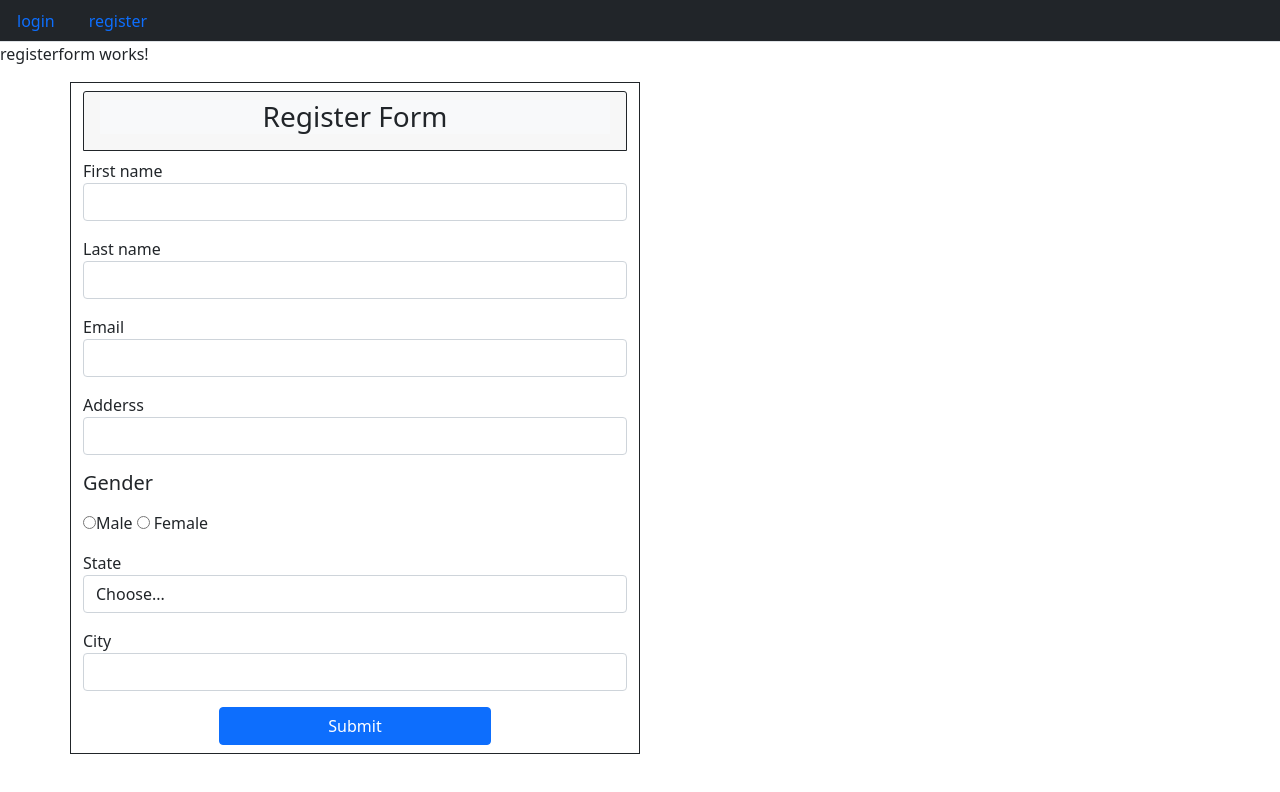
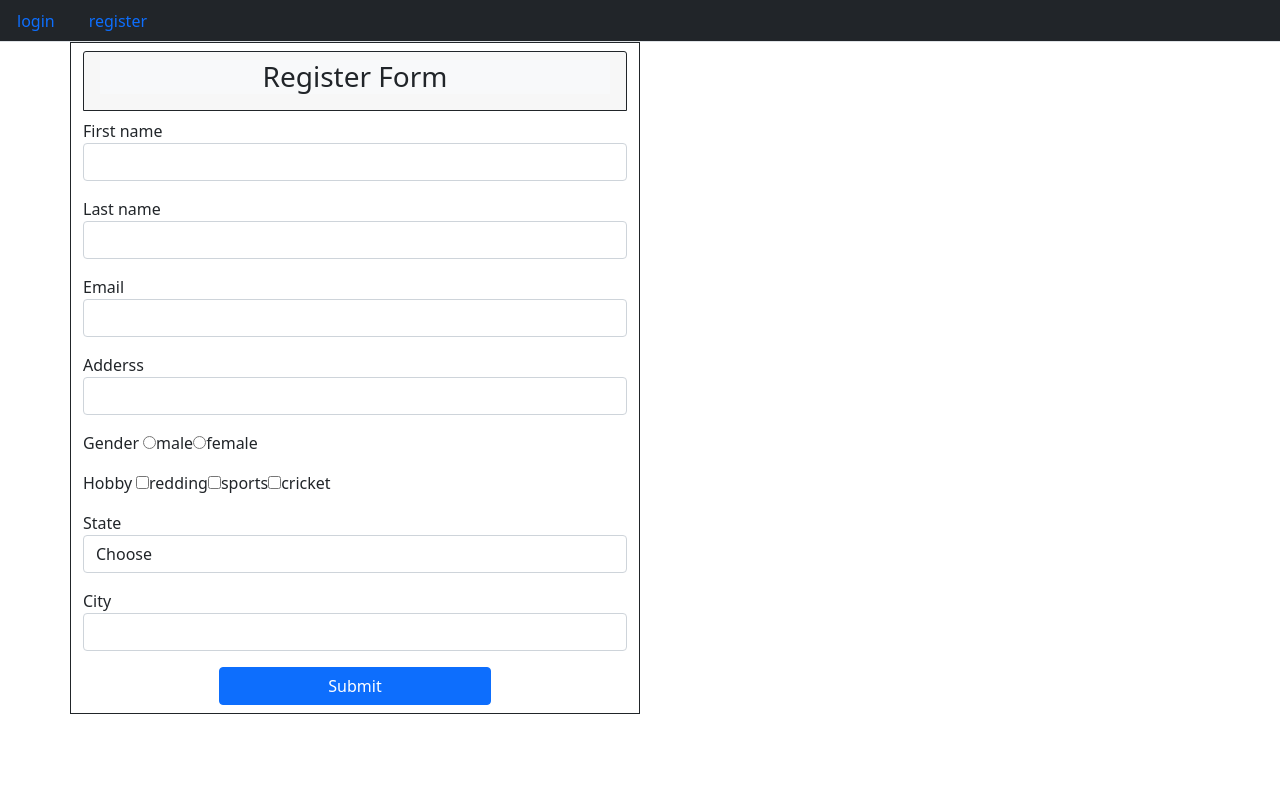
Before and after one commit to Tushar-tagline/ng-learning, an Angular app: page /register in a window 1280 px wide. Shown: the top 792 px of the page. Built offline with nearby package versions, Linux system fonts and the light colour scheme; a web font is replaced by a local one.

Commit message:
give the validation

```diff
--- a/src/app/app.module.ts
+++ b/src/app/app.module.ts
@@ -8,6 +8,7 @@ import { FontAwesomeModule } from '@fortawesome/angular-fontawesome';
 import { FormsModule, ReactiveFormsModule } from '@angular/forms';
 import { LoginformComponent } from './loginform/loginform.component';
 import { RegisterformComponent } from './registerform/registerform.component';
+
 
 @NgModule({
   declarations: [
@@ -21,7 +22,8 @@ import { RegisterformComponent } from './registerform/registerform.component';
     AppRoutingModule,
     FontAwesomeModule,
     FormsModule,
-    ReactiveFormsModule
+    ReactiveFormsModule,
+
   ],
   providers: [],
   bootstrap: [AppComponent]
--- a/src/app/loginform/loginform.component.html
+++ b/src/app/loginform/loginform.component.html
@@ -11,8 +11,7 @@
                             <label for="exampleInputEmail1" class="form-label">Email address</label>
                             <input type="email" class="form-control" id="exampleInputEmail1" ngModel name="email"
                                 required email #emailInput=ngModel>
-                            <span *ngIf="!emailInput.valid  && emailInput.touched" class="error">enter the valid
-                                email</span>
+                            <span *ngIf="!emailInput.valid  && emailInput.touched" class="error">enter the valid email</span>
                         </div>
                         <div class="mb-3">
                             <label for="exampleInputPassword1" class="form-label">Password</label>
--- a/src/app/loginform/loginform.component.ts
+++ b/src/app/loginform/loginform.component.ts
@@ -9,10 +9,11 @@ import { NgForm } from '@angular/forms';
 })
 export class LoginformComponent implements OnInit {
   @ViewChild('form') form!: NgForm;
+  public showdata: boolean = false;
+  public email: any;
+  public password: any;
   public user = { email: '', password: '' };
-  showdata: boolean = false;
-  email: any;
-  password: any;
+
   constructor() {}
 
   ngOnInit(): void {}
--- a/src/app/registerform/registerform.component.html
+++ b/src/app/registerform/registerform.component.html
@@ -1,52 +1,70 @@
-<p>registerform works!</p>
 <div class="container">
     <div class="row">
         <div class="col-sm-6 border border-dark bg-opacity-10">
-            <form [formGroup]="myreactive" (ngSubmit)="onsumbit()">
+            <form [formGroup]="myreactive" (ngSubmit)="onsumbit()" novalidate>
                 <div class="card-header text-center mb-2 border border-dark mt-2">
                     <h3 class="bg-light">Register Form</h3>
                 </div>
                 <div class="mb-3">
                     <label> First name</label>
-                    <input type="text" class="form-control" formControlName="fname"/>
+                    <input type="text" class="form-control" formControlName="fname" />
+                    <span *ngIf="user && !user.valid && user.touched" class="rerror">Please enter the first name</span>
                 </div>
                 <div class="mb-3">
                     <label> Last name</label>
-                    <input type="text" class="form-control"formControlName="lname"/>
+                    <input type="text" class="form-control" formControlName="lname" />
+                    <span *ngIf="lname && !lname.valid && lname.touched" class="rerror">Please enter the Last
+                        name</span>
                 </div>
                 <div class="mb-3">
                     <label>Email</label>
-                    <input type="email" class="form-control" formControlName="email"/>
+                    <input type="email" class="form-control" formControlName="email" />
+                    <span *ngIf="email && !email.valid && email.touched" class="rerror">Please enter the valid
+                        Email</span>
                 </div>
 
                 <div class="mb-3">
                     <label>Adderss</label>
-                    <input type="email" class="form-control" formControlName="address"/>
-                </div>
-                <div class="group-gap">
-                    <h5 class="mb-3">Gender</h5>
-                    <div class="d-block my-3">
-                        <div class="custom-control custom-radio">
-                            <input id="male" type="radio" class="custom-control-input" name="gender" value="male"  formControlName="gender"/>
-                            <label class="custom-control-label" for="male">Male</label>
-
-                            <input id="female" type="radio" class="custom-control-input m-1" name="gender"
-                                value="female" />
-                            <label class="custom-control-label" for="female">Female</label>
-                        </div>
-                    </div>
+                    <input type="email" class="form-control" formControlName="address" />
+                    <span *ngIf="address && !address.valid && address.touched" class="rerror">Please enter the
+                        address</span>
                 </div>
                 <div class="mb-3">
+                    <div class="radio">
+                        <label class="me-1">Gender</label>
+                        <label *ngFor="let item of genders">
+                            <input type="radio" value="{{item.id}}" formControlName="gender" />{{ item.value}}
+                        </label>
+                    </div>
+                    <span *ngIf="gender && !gender.valid && gender.touched" class="rerror">Please enter the gender</span>
+                </div>
+                 <div class="mb-3">
+                    <div class="custom-control custom-checkbox">
+                        <label for="" class="me-1">Hobby</label>
+                        <label *ngFor="let item of hobbys">
+                            <input type="checkbox" class="custom-control-input" formControlName="myCheckbox1"
+                                id="myCheckbox1" value="{{item}}" />{{item.value}}
+                        </label>
+                    </div>
+                    <span *ngIf="hobby&& !hobby.valid && hobby.touched" class="rerror">Please enter the hobby</span>
+                </div>
+                <!-- <mat-checkbox name="city">hello</mat-checkbox> -->
+
+                <div class="mb-3">
                     <label>State</label>
+
                     <select class="custom-select d-block w-100 form-control" formControlName="state">
-                        <option value="">Choose...</option>
-                        <option></option>
+                        <option value="">Choose</option>
+                        <option *ngFor="let item of states">{{item }}</option>
                     </select>
+                    <span *ngIf="state && !state.valid && state.touched" class="rerror">Please enter the state</span>
                 </div>
                 <div class="mb-3">
                     <label>City</label>
-                    <input type="text" class="form-control"  formControlName="city"/>
+                    <input type="text" class="form-control" formControlName="city" />
+                    <span *ngIf="city && !city.valid && city.touched" class="rerror">Please enter the city</span>
                 </div>
+
                 <div class="d-flex justify-content-center">
                     <button type="submit" class="btn btn-primary mb-2 w-50">
                         Submit
--- a/src/app/registerform/registerform.component.scss
+++ b/src/app/registerform/registerform.component.scss
@@ -0,0 +1,10 @@
+input.ng-invalid.ng-touched{
+    border: 1px solid red;
+}
+input.ng-touched{
+    border: 1px solid green;
+}
+
+.rerror{
+    color:red
+}
--- a/src/app/registerform/registerform.component.ts
+++ b/src/app/registerform/registerform.component.ts
@@ -1,5 +1,6 @@
 import { Component, OnInit } from '@angular/core';
-import { FormControl, FormGroup } from '@angular/forms';
+import { FormControl, FormGroup, Validators, FormArray, FormBuilder } from '@angular/forms';
+
 
 @Component({
   selector: 'app-registerform',
@@ -8,21 +9,94 @@ import { FormControl, FormGroup } from '@angular/forms';
 })
 export class RegisterformComponent implements OnInit {
   public myreactive!: FormGroup;
-  constructor() { }
+  public states: string[] = ['Gujarat', 'Maharashtra', 'mp'];
+  public genders: Array<any> = [
+    {
+      id: '1',
+      value: 'male'
+    },
+    {
+      id: '2',
+      value: 'female'
+    }
+  ];
+
+  public hobbys: Array<any> = [
+    {
+      id: '1',
+      value: 'redding'
+    },
+    {
+      id: '2',
+      value: 'sports'
+    },
+    {
+      id: '3',
+      value: 'cricket'
+    }
+  ]
+
+  constructor(private fb: FormBuilder) {
+    this.myreactive = this.fb.group({
+      checkArray: this.fb.array([], [Validators.required])
+    })
+  }
+  // onCheckboxChange(e.target.checked) {
+  //   const checkArray: FormArray = this.myreactive.get('checkArray') as FormArray;
+  //   if (e.target.checked) {
+  //     checkArray.push(new FormControl(e.target.value));
+  //   } else {
+  //     let i: number = 0;
+  //     checkArray.controls.forEach((item: FormControl) => {
+  //       if (item.value == e.target.value) {
+  //         checkArray.removeAt(i);
+  //         return;
+  //       }
+  //       i++;
+  //     });
+  //   }
+  // }
 
   ngOnInit(): void {
     this.myreactive = new FormGroup({
-      'fname': new FormControl(null),
-      'lname': new FormControl(null),
-      'email': new FormControl(null),
-      'address': new FormControl(null),
-      'gender': new FormControl('      '),
-      'state': new FormControl(''),
-      'city': new FormControl('')
+      'fname': new FormControl(null, Validators.required),
+      'lname': new FormControl(null, Validators.required),
+      'email': new FormControl(null, [Validators.required, Validators.email]),
+      'address': new FormControl(null, Validators.required),
+      'gender': new FormControl(null, Validators.required),
+      'myCheckbox1': new FormControl(null, Validators.required),
+      'state': new FormControl(null, Validators.required),
+      'city': new FormControl(null, Validators.required)
     });
+
   }
-  onsumbit(){
+
+
+  onsumbit() {
     console.log(this.myreactive);
   }
-
+  get user() {
+    return this.myreactive.get('fname')
+  }
+  get lname() {
+    return this.myreactive.get('lname')
+  }
+  get email() {
+    return this.myreactive.get('email')
+  }
+  get address() {
+    return this.myreactive.get('address')
+  }
+  get gender() {
+    return this.myreactive.get('gender')
+  }
+  get hobby() {
+    return this.myreactive.get('myCheckbox1')
+  }
+  get state() {
+    return this.myreactive.get('state')
+  }
+  get city() {
+    return this.myreactive.get('city')
+  }
 }
```
